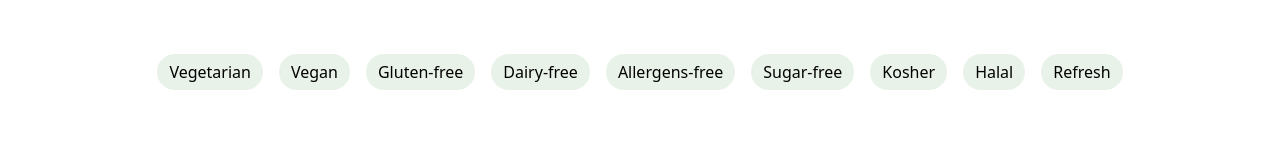
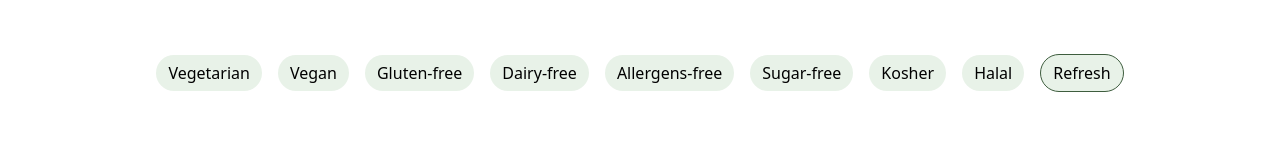
Before and after one commit to meal-next-door/client, a React (Create React App) app: page /meals in a window 1280 px wide. Shown: the part 196-340 px from the top of the page. Built offline with nearby package versions, Linux system fonts and the light colour scheme; no server answers.

Commit message:
merge CSS with Alex's changes

```diff
--- a/src/pages/MealsList.js
+++ b/src/pages/MealsList.js
@@ -66,7 +66,7 @@ function MealsList(props) {
             <Button onClick={() => handleDiet('sugar-free')} style={{ margin: '0.5rem', backgroundColor: '#E8F2E8', color: 'black', border: 'none', borderRadius: '20px' }}>Sugar-free</Button>
             <Button onClick={() => handleDiet('kosher')} style={{ margin: '0.5rem', backgroundColor: '#E8F2E8', color: 'black', border: 'none', borderRadius: '20px' }}>Kosher</Button>
             <Button onClick={() => handleDiet('halal')} style={{ margin: '0.5rem', backgroundColor: '#E8F2E8', color: 'black', border: 'none', borderRadius: '20px' }}>Halal</Button>
-            <Button onClick={() => refreshList()} style={{ margin: '0.5rem', backgroundColor: '#E8F2E8', color: 'black', border: 'none', borderRadius: '20px' }}>Refresh</Button>
+            <Button onClick={() => refreshList()} style={{ margin: '0.5rem', backgroundColor: '#E8F2E8', color: 'black', borderColor: '#3E5D3E', borderRadius: '20px' }}>Refresh</Button>
 
             <Container style={{ marginTop: '3rem' }}>
                 <Row>
```
